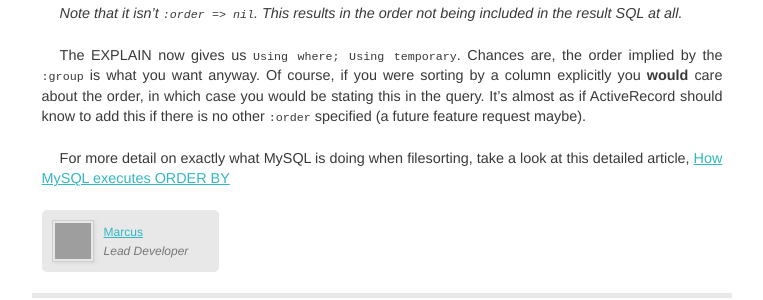
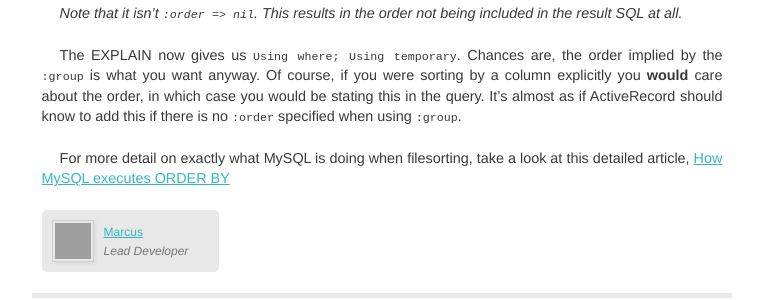
Before and after one commit to HouseTrip/housetrip.github.com, a Jekyll site: the page built from _posts/2013-04-19-mysql-order-by-null.md, in a window 1280 px wide. Shown: the part 1372-1672 px from the top of the page, without its empty margins (258-1021 px from the left). Built offline with Jekyll 4.4.1, drawn with Linux system fonts in a browser that asks for light colours; grey boxes are pictures that could not be loaded.

Commit message:
minor typos fixed

```diff
--- a/_posts/2013-04-19-mysql-order-by-null.md
+++ b/_posts/2013-04-19-mysql-order-by-null.md
@@ -57,6 +57,6 @@ So let's go back to the code and add that in.
 
 *Note that it isn't `:order => nil`. This results in the order not being included in the result SQL at all.*
 
-The EXPLAIN now gives us `Using where; Using temporary`. Chances are, the order implied by the `:group` is what you want anyway.  Of course, if you were sorting by a column explicitly you **would** care about the order, in which case you would be stating this in the query.  It's almost as if ActiveRecord should know to add this if there is no other `:order` specified (a future feature request maybe).
+The EXPLAIN now gives us `Using where; Using temporary`. Chances are, the order implied by the `:group` is what you want anyway.  Of course, if you were sorting by a column explicitly you **would** care about the order, in which case you would be stating this in the query.  It's almost as if ActiveRecord should know to add this if there is no `:order` specified when using `:group`.
 
 For more detail on exactly what MySQL is doing when filesorting, take a look at this detailed article, [How MySQL executes ORDER BY](http://s.petrunia.net/blog/?p=24)
```
